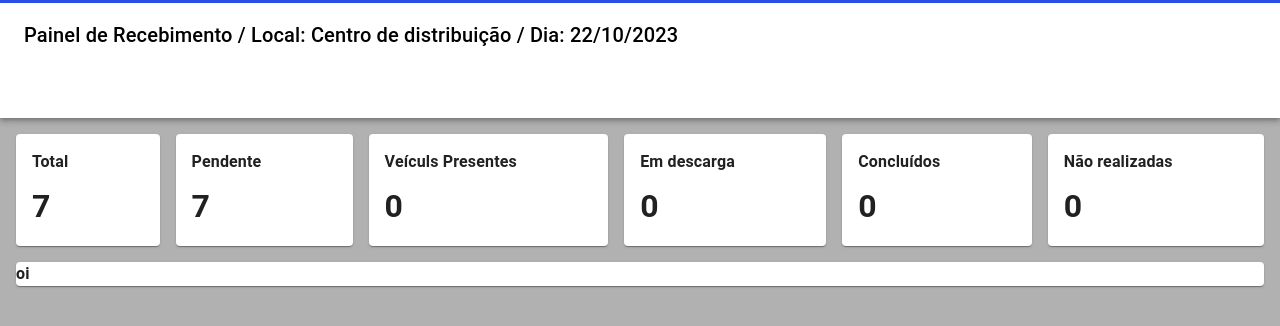
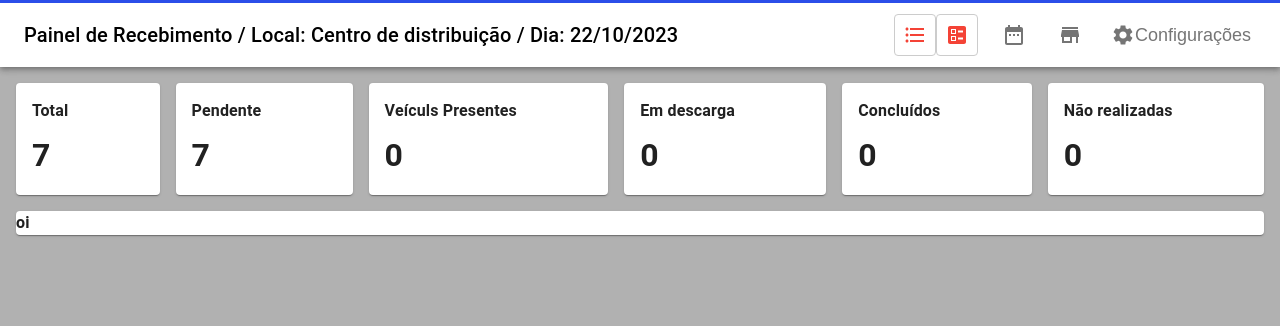
Before and after one commit to VonLisboa/react-mui, a React (Create React App) app: page / in a window 1280 px wide. Shown: the top 326 px of the page. Built offline with nearby package versions, Linux system fonts and the light colour scheme.

Commit message:
navbar up

```diff
--- a/src/components/Navbar.tsx
+++ b/src/components/Navbar.tsx
@@ -1,5 +1,23 @@
-import { Box, AppBar, Toolbar, Typography, IconButton } from "@mui/material";
-import FormatListBulletedIcon from "@mui/icons-material/FormatListBulleted";
+import {
+  Box,
+  AppBar,
+  Toolbar,
+  Typography,
+  IconButton,
+  ButtonGroup,
+} from "@mui/material";
+
+import DateRangeIcon from "@mui/icons-material/DateRange";
+import StoreIcon from "@mui/icons-material/Store";
+import SettingsIcon from "@mui/icons-material/Settings";
+import TButtonGroup from "./TButtonGroup";
+
+declare module "@mui/material/IconButton" {
+  interface IconButtonPropsColorOverrides {
+    blue: true;
+    black: true;
+  }
+}
 
 export default function Navbar() {
   return (
@@ -9,15 +27,26 @@ export default function Navbar() {
         color="primary"
         sx={{ borderTop: "3px solid #2b4ee9" }}
       >
-        <Toolbar>
+        <Toolbar sx={{gap: 2}}>
           <Typography variant="h6" component="div" sx={{ flexGrow: 1 }}>
             Painel de Recebimento / Local: Centro de distribuição / Dia:
             22/10/2023
           </Typography>
+
+          <TButtonGroup />
+
+          <IconButton color="black">
+            <DateRangeIcon fontSize="medium" />
+          </IconButton>
+          <IconButton color="black">
+            <StoreIcon fontSize="medium" />
+          </IconButton>
+
+          <IconButton color="blue" size="small" disableRipple>
+            <SettingsIcon fontSize="medium" />
+            Configurações
+          </IconButton>
         </Toolbar>
-        <IconButton color="primary">
-          <FormatListBulletedIcon fontSize="large" />
-        </IconButton>
       </AppBar>
     </Box>
   );
```
